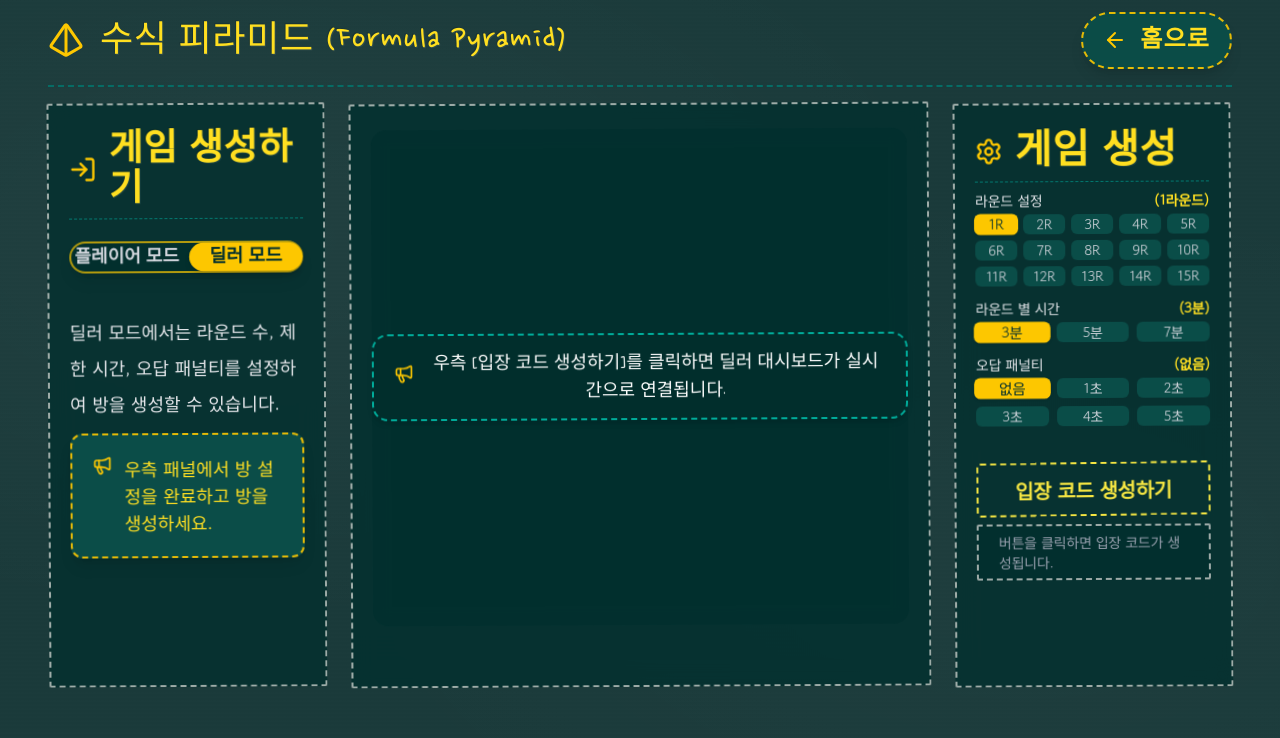
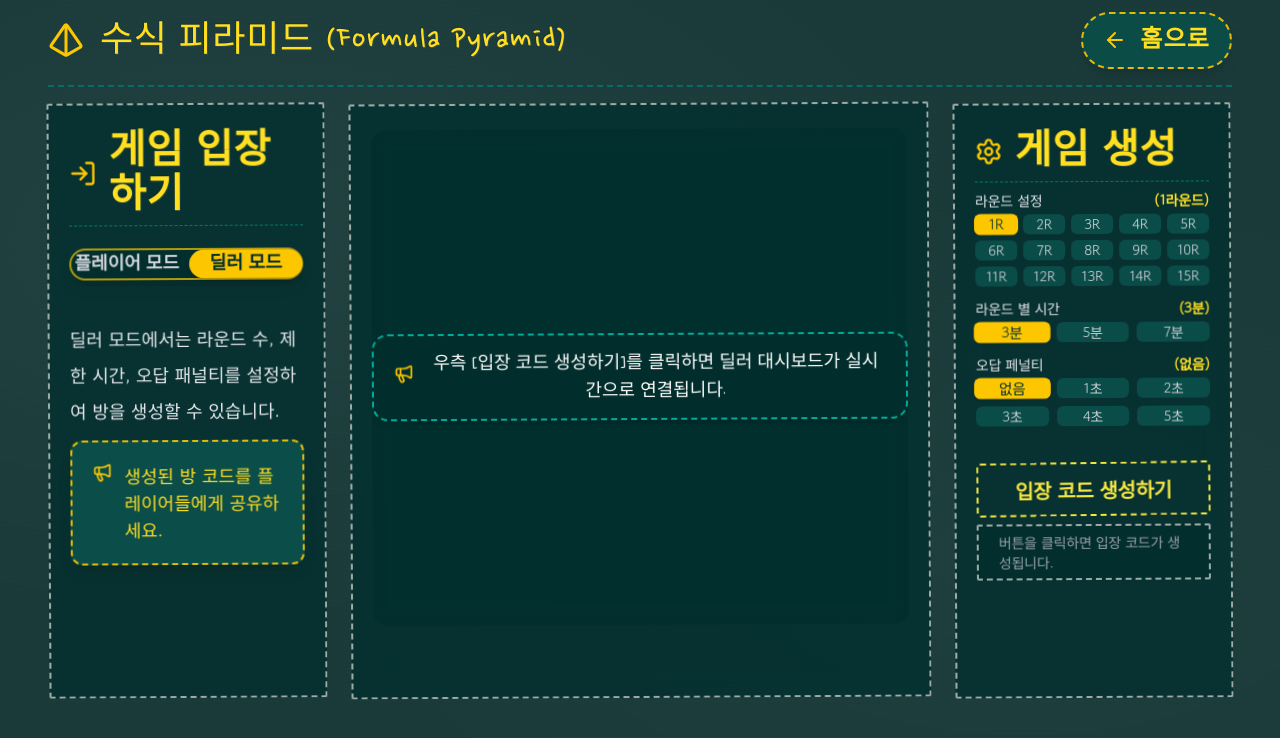
Before and after one commit to rlawlsdnjs78-infinity/infinitymath, a Next.js app: page /formula-pyramid in a window 1280 px wide. Both pictures are taken after a click on the button "딜러 모드". Shown: the top 738 px of the page. Built offline with nearby package versions, Linux system fonts and the light colour scheme.

Commit message:
fix: place Realtime Status Board in the right box when dealer creates room and restore left box to game entry

```diff
--- a/src/app/formula-pyramid/page.tsx
+++ b/src/app/formula-pyramid/page.tsx
@@ -1259,21 +1259,12 @@ export default function FormulaPyramidPage() {
 
           {/* ════════════════════ [좌측 박스] ════════════════════ */}
           <div className="xl:col-span-3 chalk-box content-box flex flex-col bg-teal-950/80 backdrop-blur-md h-full p-4 sm:p-5">
-            {inGameRoom && isDealerHost ? (
-              <div className="flex items-center gap-3 w-full min-h-[44px]">
-                <Activity className="text-yellow-400 flex-shrink-0 animate-pulse" size={28} />
-                <h2 className="text-yellow-300 font-bold" style={{ fontFamily: "var(--font-chalk)", fontSize: "2.3rem", lineHeight: 1.1 }}>
-                  실시간 현황판
-                </h2>
-              </div>
-            ) : (
             <div className="flex items-center gap-3 w-full min-h-[44px]">
               <LogIn className="text-yellow-400 flex-shrink-0" size={28} />
-                <h2 className="text-yellow-300 font-bold" style={{ fontFamily: "var(--font-chalk)", fontSize: "2.3rem", lineHeight: 1.1 }}>
-                  {mode === "player" ? "게임 입장하기" : "게임 생성하기"}
+              <h2 className="text-yellow-300 font-bold" style={{ fontFamily: "var(--font-chalk)", fontSize: "2.5rem", lineHeight: 1.1 }}>
+                게임 입장하기
               </h2>
             </div>
-            )}
             <div className="w-full border-t border-dashed border-teal-600/70" style={{ marginTop: "0.5rem", marginBottom: "0.85rem" }} />
 
             {/* 탭 버튼: 방에 입장 중이 아닐 때만 표시 */}
@@ -1362,66 +1353,26 @@ export default function FormulaPyramidPage() {
                 )}
               </div>
             ) : (
-              /* ── 딜러 모드: 방 생성 전 vs 방 생성 후(실시간 현황판) ── */
-              <div className="flex flex-col justify-between flex-1 gap-3 text-sm text-gray-200 leading-relaxed py-1" style={{ fontFamily: "var(--font-body)" }}>
-                {inGameRoom && isDealerHost ? (
-                  /* ── 방 생성 후: 실시간 현황판 ── */
-                  <div className="flex flex-col flex-1 gap-3">
-                    {/* 실시간 활동 로그 박스 */}
-                    <div
-                      className="flex-1 w-full rounded-xl bg-teal-900/95 border-2 border-dashed border-teal-600/80 shadow-inner flex flex-col overflow-hidden"
-                      style={{ paddingLeft: "1.25rem", paddingRight: "1.25rem", paddingTop: "0.75rem", paddingBottom: "0.75rem", minHeight: "180px", maxHeight: "250px" }}
-                    >
-                      <div className="flex items-center gap-2 text-yellow-300 font-bold text-sm mb-1 pb-1 border-b border-dashed border-teal-700/80" style={{ fontFamily: "var(--font-chalk)" }}>
-                        <Activity size={16} className="text-yellow-400 animate-pulse flex-shrink-0" />
-                        <span>실시간 활동 기록 ({activityLogs.length}건)</span>
-                      </div>
-                      <div className="flex-1 flex flex-col gap-1.5 overflow-y-auto pr-1">
-                        {activityLogs.length > 0 ? (
-                          activityLogs.map((log, idx) => {
-                            const isCorrect = log.startsWith("[정답]");
-                            const isWrong = log.startsWith("[오답]");
-                            const isJoin = log.startsWith("[입장]");
-                            const isLeave = log.startsWith("[퇴장]");
-                            return (
-                              <div
-                                key={idx}
-                                className={`text-xs sm:text-sm py-1 px-2 rounded font-medium transition-all ${
-                                  isCorrect
-                                    ? "bg-emerald-950/80 text-emerald-200 border border-emerald-500/60 font-bold"
-                                    : isWrong
-                                    ? "bg-rose-950/80 text-rose-200 border border-rose-500/60 font-bold"
-                                    : isJoin
-                                    ? "bg-teal-950/70 text-cyan-300 border border-cyan-600/50"
-                                    : isLeave
-                                    ? "bg-gray-950/70 text-gray-400 border border-gray-700/50"
-                                    : "bg-teal-950/60 text-yellow-200 border border-yellow-600/40"
-                                }`}
-                                style={{ fontFamily: "var(--font-body)", letterSpacing: "-0.01em" }}
-                              >
-                                {log}
-                              </div>
-                            );
-                          })
-                        ) : (
-                          <div className="py-8 text-center text-gray-400 text-xs">활동 기록이 여기에 실시간으로 표시됩니다.</div>
-                        )}
-                      </div>
-                    </div>
+              /* ── 딜러 모드 대기 정보 ── */
+              <div className="flex flex-col justify-between flex-1 gap-4 text-sm text-gray-200 leading-relaxed py-1" style={{ fontFamily: "var(--font-body)" }}>
+                <div className="flex flex-col gap-3">
+                  <p className="leading-loose text-base sm:text-lg">
+                    딜러 모드에서는 라운드 수, 제한 시간, 오답 패널티를 설정하여 방을 생성할 수 있습니다.
+                  </p>
 
                   {/* 상단 점선 안내 상자 */}
                   <div
                     className="w-full rounded-xl shadow-lg border-2 border-dashed border-yellow-400/90 bg-teal-900/95"
-                      style={{ paddingLeft: "1.25rem", paddingRight: "1.25rem", paddingTop: "0.85rem", paddingBottom: "0.85rem", display: "flex", flexDirection: "column", gap: "0.5rem" }}
-                    >
-                      <div className="flex items-start gap-2 text-yellow-300 text-sm sm:text-base font-medium" style={{ lineHeight: "1.4", wordBreak: "break-all" }}>
-                        <Megaphone size={18} className="flex-shrink-0 text-yellow-400 mt-0.5" />
+                    style={{ paddingLeft: "1.25rem", paddingRight: "1.25rem", paddingTop: "1.25rem", paddingBottom: "1.25rem", display: "flex", flexDirection: "column", gap: "0.75rem" }}
+                  >
+                    <div className="flex items-start gap-3 text-yellow-300 text-base sm:text-lg font-medium" style={{ lineHeight: "1.5", wordBreak: "break-all" }}>
+                      <Megaphone size={20} className="flex-shrink-0 text-yellow-400 mt-0.5" />
                       <span>생성된 방 코드를 플레이어들에게 공유하세요.</span>
                     </div>
                   </div>
 
-                    {/* 중간 버튼 (게임 시작하기 / 다음 라운드 시작하기) */}
-                    {!isGameStarted && !isRoundLocked && (
+                  {/* 중간 버튼 (두 블록 사이에 독립 위치) */}
+                  {inGameRoom && isDealerHost && !isGameStarted && !isRoundLocked && (
                     <button
                       type="button" onClick={() => handleStartGame(currentRound)}
                       className="w-full flex items-center justify-center gap-2 bg-emerald-600 hover:bg-emerald-500 text-white font-extrabold rounded-xl text-base border-2 border-emerald-400 shadow-lg cursor-pointer animate-pulse transition-all"
@@ -1431,7 +1382,7 @@ export default function FormulaPyramidPage() {
                       <span>게임 시작하기</span>
                     </button>
                   )}
-                    {isRoundLocked && !isLastRound && (
+                  {inGameRoom && isDealerHost && isRoundLocked && !isLastRound && (
                     <button
                       type="button" onClick={handleNextRound}
                       className="w-full flex items-center justify-center gap-2 bg-sky-600 hover:bg-sky-500 text-white font-extrabold rounded-xl text-base border-2 border-sky-400 shadow-lg cursor-pointer transition-all"
@@ -1442,23 +1393,6 @@ export default function FormulaPyramidPage() {
                     </button>
                   )}
                 </div>
-                ) : (
-                  /* ── 방 생성 전: 딜러 설정 설명 ── */
-                  <div className="flex flex-col gap-3">
-                    <p className="leading-loose text-base sm:text-lg">
-                      딜러 모드에서는 라운드 수, 제한 시간, 오답 패널티를 설정하여 방을 생성할 수 있습니다.
-                    </p>
-                    <div
-                      className="w-full rounded-xl shadow-lg border-2 border-dashed border-yellow-400/90 bg-teal-900/95"
-                      style={{ paddingLeft: "1.25rem", paddingRight: "1.25rem", paddingTop: "1.25rem", paddingBottom: "1.25rem", display: "flex", flexDirection: "column", gap: "0.75rem" }}
-                    >
-                      <div className="flex items-start gap-3 text-yellow-300 text-base sm:text-lg font-medium" style={{ lineHeight: "1.5", wordBreak: "break-all" }}>
-                        <Megaphone size={20} className="flex-shrink-0 text-yellow-400 mt-0.5" />
-                        <span>우측 패널에서 방 설정을 완료하고 방을 생성하세요.</span>
-                      </div>
-                    </div>
-                  </div>
-                )}
 
                 {/* 하단 딜러 방 운영 중 상자 */}
                 {inGameRoom && isDealerHost ? (
@@ -1858,7 +1792,7 @@ export default function FormulaPyramidPage() {
                     </p>
                   </div>
 
-                  {/* ③ 조합 규칙 (②와 ④ 사이로 이동) */}
+                  {/* ③ 조합 규칙 (②와 ④ 사이) */}
                   <div className="flex flex-col gap-2">
                     <div className="flex items-start gap-2.5">
                       <span className="flex-shrink-0 font-bold text-yellow-300 w-5">③</span>
@@ -1895,7 +1829,63 @@ export default function FormulaPyramidPage() {
                   </div>
                 </div>
               </>
+            ) : inGameRoom && isDealerHost ? (
+              /* ── 딜러 방 생성 후: 실시간 현황판 ── */
+              <div className="flex flex-col flex-1 h-full">
+                <div className="flex items-center gap-3 w-full min-h-[44px]">
+                  <Activity className="text-yellow-400 flex-shrink-0 animate-pulse" size={28} />
+                  <h2 className="text-yellow-300 font-bold" style={{ fontFamily: "var(--font-chalk)", fontSize: "2.3rem", lineHeight: 1.1 }}>
+                    실시간 현황판
+                  </h2>
+                </div>
+                <div className="w-full border-t border-dashed border-teal-700" style={{ marginTop: "0.5rem", marginBottom: "0.75rem" }} />
+
+                <div
+                  className="flex-1 w-full rounded-xl bg-teal-900/95 border-2 border-dashed border-teal-600/80 shadow-inner flex flex-col overflow-hidden"
+                  style={{ paddingLeft: "1.25rem", paddingRight: "1.25rem", paddingTop: "0.75rem", paddingBottom: "0.75rem", minHeight: "260px" }}
+                >
+                  <div className="flex items-center justify-between text-yellow-300 font-bold text-sm mb-2 pb-1.5 border-b border-dashed border-teal-700/80" style={{ fontFamily: "var(--font-chalk)" }}>
+                    <div className="flex items-center gap-2">
+                      <Activity size={16} className="text-yellow-400 animate-pulse flex-shrink-0" />
+                      <span>실시간 활동 기록</span>
+                    </div>
+                    <span className="text-xs text-gray-300 font-normal">총 {activityLogs.length}건</span>
+                  </div>
+                  <div className="flex-1 flex flex-col gap-1.5 overflow-y-auto pr-1">
+                    {activityLogs.length > 0 ? (
+                      activityLogs.map((log, idx) => {
+                        const isCorrect = log.startsWith("[정답]");
+                        const isWrong = log.startsWith("[오답]");
+                        const isJoin = log.startsWith("[입장]");
+                        const isLeave = log.startsWith("[퇴장]");
+                        return (
+                          <div
+                            key={idx}
+                            className={`text-xs sm:text-sm py-1 px-2 rounded font-medium transition-all ${
+                              isCorrect
+                                ? "bg-emerald-950/80 text-emerald-200 border border-emerald-500/60 font-bold shadow-sm"
+                                : isWrong
+                                ? "bg-rose-950/80 text-rose-200 border border-rose-500/60 font-bold shadow-sm"
+                                : isJoin
+                                ? "bg-teal-950/70 text-cyan-300 border border-cyan-600/50"
+                                : isLeave
+                                ? "bg-gray-950/70 text-gray-400 border border-gray-700/50"
+                                : "bg-teal-950/60 text-yellow-200 border border-yellow-600/40"
+                            }`}
+                            style={{ fontFamily: "var(--font-body)", letterSpacing: "-0.01em" }}
+                          >
+                            {log}
+                          </div>
+                        );
+                      })
                     ) : (
+                      <div className="py-12 text-center text-gray-400 text-xs">활동 기록이 여기에 실시간으로 표시됩니다.</div>
+                    )}
+                  </div>
+                </div>
+              </div>
+            ) : (
+              /* ── 딜러 방 생성 전: 게임 생성 옵션 ── */
               <>
                 <div className="flex items-center gap-3">
                   <Settings className="text-yellow-400 flex-shrink-0" size={28} />
@@ -1939,7 +1929,7 @@ export default function FormulaPyramidPage() {
                   {/* 페널티 설정 */}
                   <div className="flex flex-col gap-1">
                     <div className="flex items-center justify-between w-full text-sm text-gray-200 font-medium" style={{ fontFamily: "var(--font-body)", letterSpacing: "-0.015em" }}>
-                      <span>오답 패널티</span>
+                      <span>오답 페널티</span>
                       <span className="text-yellow-300 font-bold">({selectedPenalty})</span>
                     </div>
                     <div className="grid grid-cols-3 gap-2">
```
Lines whose indentation alone changed are shown as unchanged.
